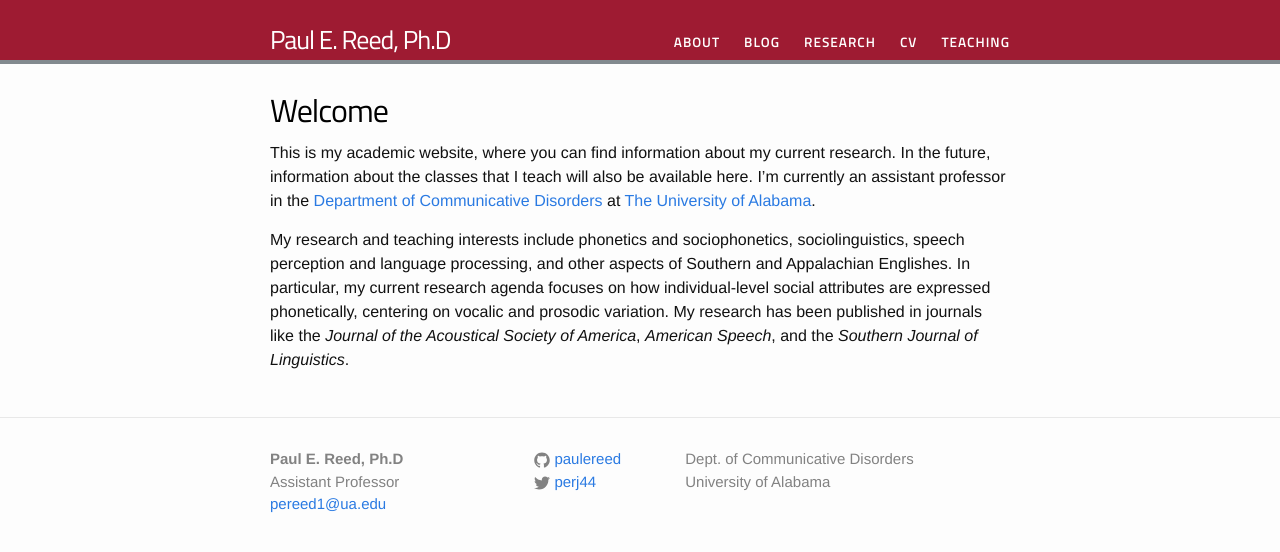
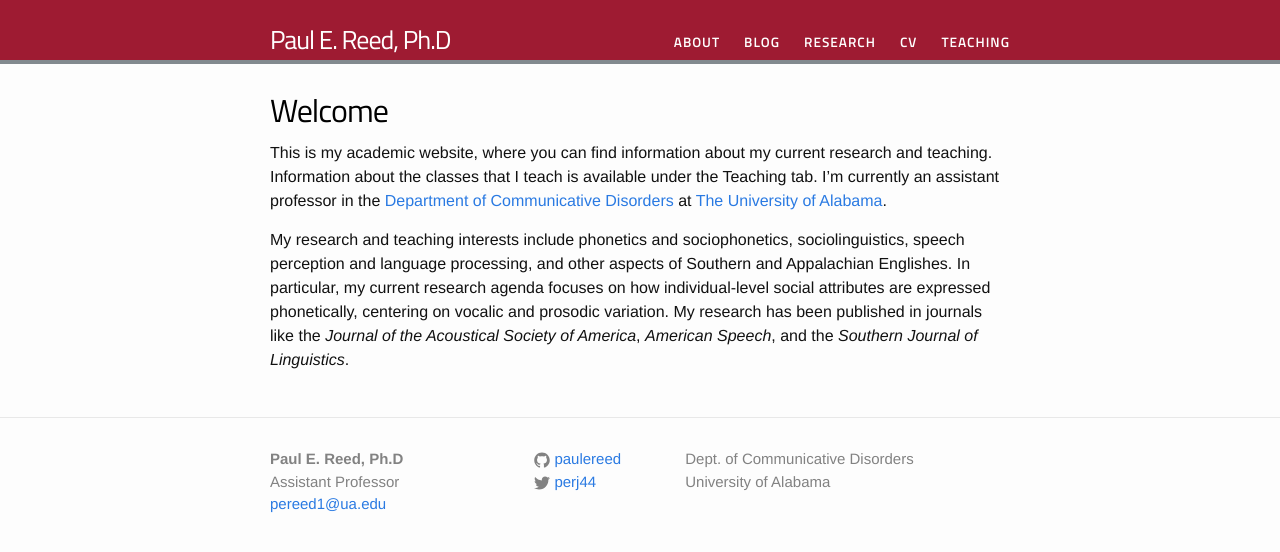
Before and after one commit to paulereed/paulereed.github.io, a Jekyll site: the page built from index.html, in a window 1280 px wide. Shown: the top 552 px of the page. Built offline with Jekyll 4.4.1, drawn with Linux system fonts in a browser that asks for light colours; some web fonts are replaced.

Commit message:
adjusting wording on homepage

```diff
--- a/index.html
+++ b/index.html
@@ -8,8 +8,8 @@ layout: default
 
 <h1>Welcome</h1>
 
-	<p>This is my academic website, where you can find information about my current research.
-	In the future, information about the classes that I teach will also be available here.
+	<p>This is my academic website, where you can find information about my current research and teaching.
+	Information about the classes that I teach is available under the Teaching tab.
 	I’m currently an assistant professor in the
 	 <a href="http://www.cd.ua.edu" target="_blank">Department of Communicative Disorders</a>
 	 at <a href="http://www.ua.edu/" target="_blank">The University of Alabama</a>.</p>
```
Also changed, not shown: 1 other file.
